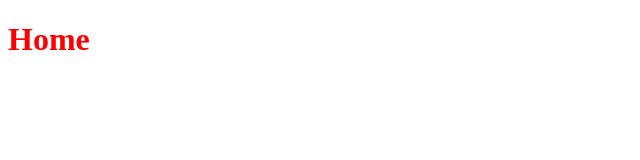
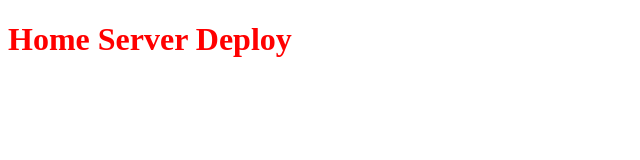
Before and after one commit to Minh2615/sunset-server, a website: page public/index.html in a window 1280 px wide. Shown: the whole page, without its empty margins (0-640 px from the left). Drawn offline with Linux system fonts and the light colour scheme.

Commit message:
test env dev

```diff
--- a/public/index.html
+++ b/public/index.html
@@ -7,6 +7,6 @@
     <link rel="stylesheet" href="/style.css">
 </head>
 <body>
-    <h1>Home</h1>
+    <h1>Home Server Deploy</h1>
 </body>
 </html>
```
